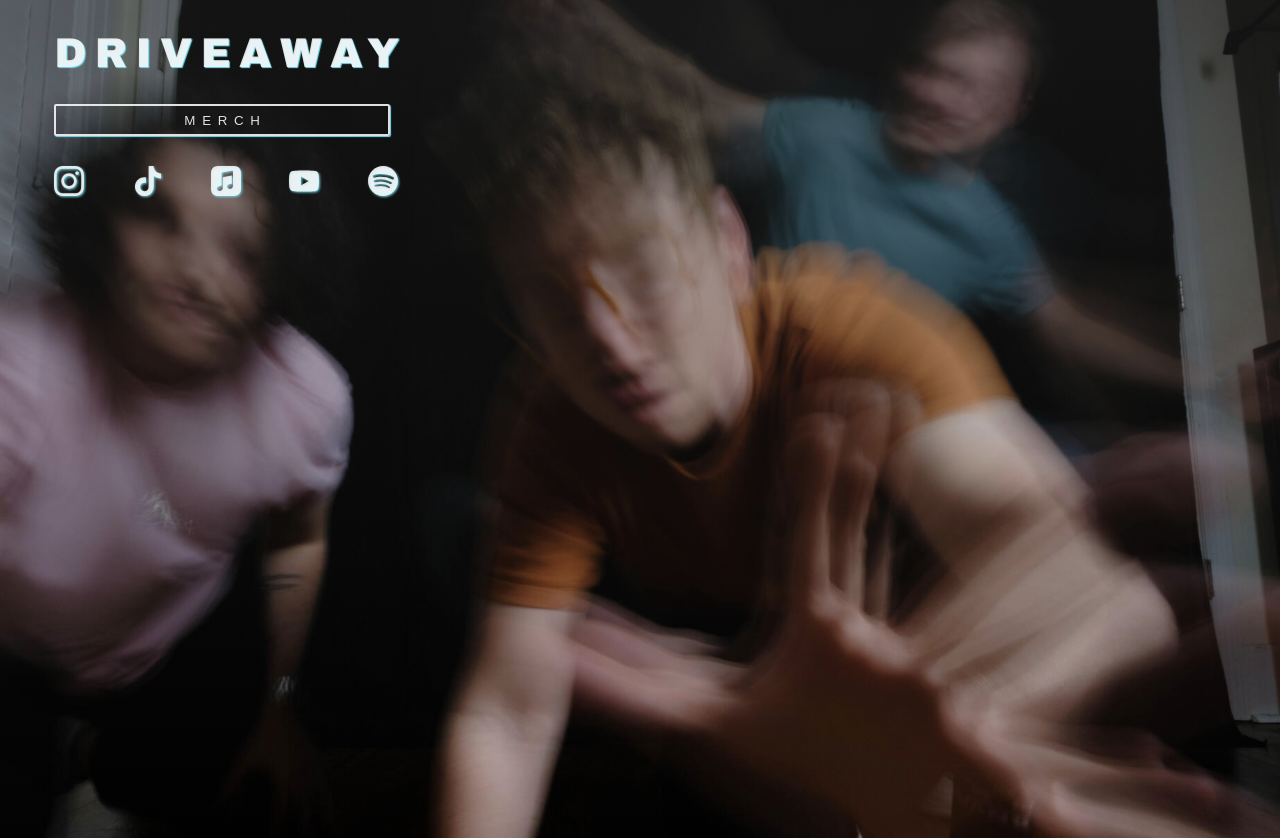
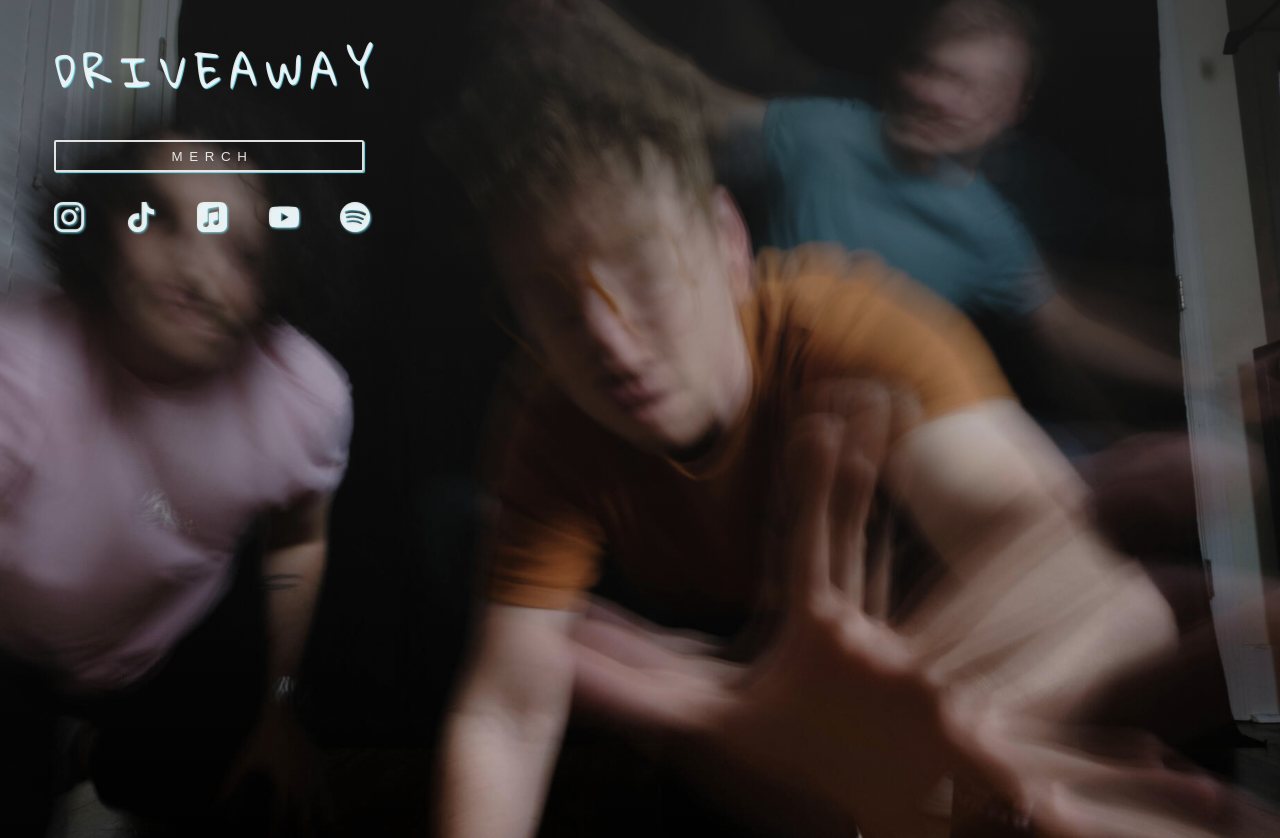
Before and after one commit to tanner-ropp/driveaway-static-site, a plain HTML site: page index.html in a window 1280 px wide. Drawn offline with Linux system fonts and the light colour scheme.

Commit message:
new font

```diff
--- a/index.html
+++ b/index.html
@@ -15,6 +15,8 @@
         <link href="https://fonts.googleapis.com/css2?family=Ultra&display=swap" rel="stylesheet">
         <link rel="preconnect" href="https://fonts.gstatic.com">
         <link href="https://fonts.googleapis.com/css2?family=Archivo+Black&display=swap" rel="stylesheet">
+        <link rel="preconnect" href="https://fonts.gstatic.com">
+        <link href="https://fonts.googleapis.com/css2?family=Gloria+Hallelujah&display=swap" rel="stylesheet">
     </head>
     <body>
         <!--[if lt IE 7]>
--- a/styles.css
+++ b/styles.css
@@ -106,6 +106,7 @@ button {
 h1 {
   text-transform: uppercase;
   font-family: "Archivo Black", sans-serif;
+  font-family: "Gloria Hallelujah", cursive;
   letter-spacing: 0.2em;
   text-shadow: 1px 1px 1px rgb(112, 221, 240);
   font-weight: 100;
```
